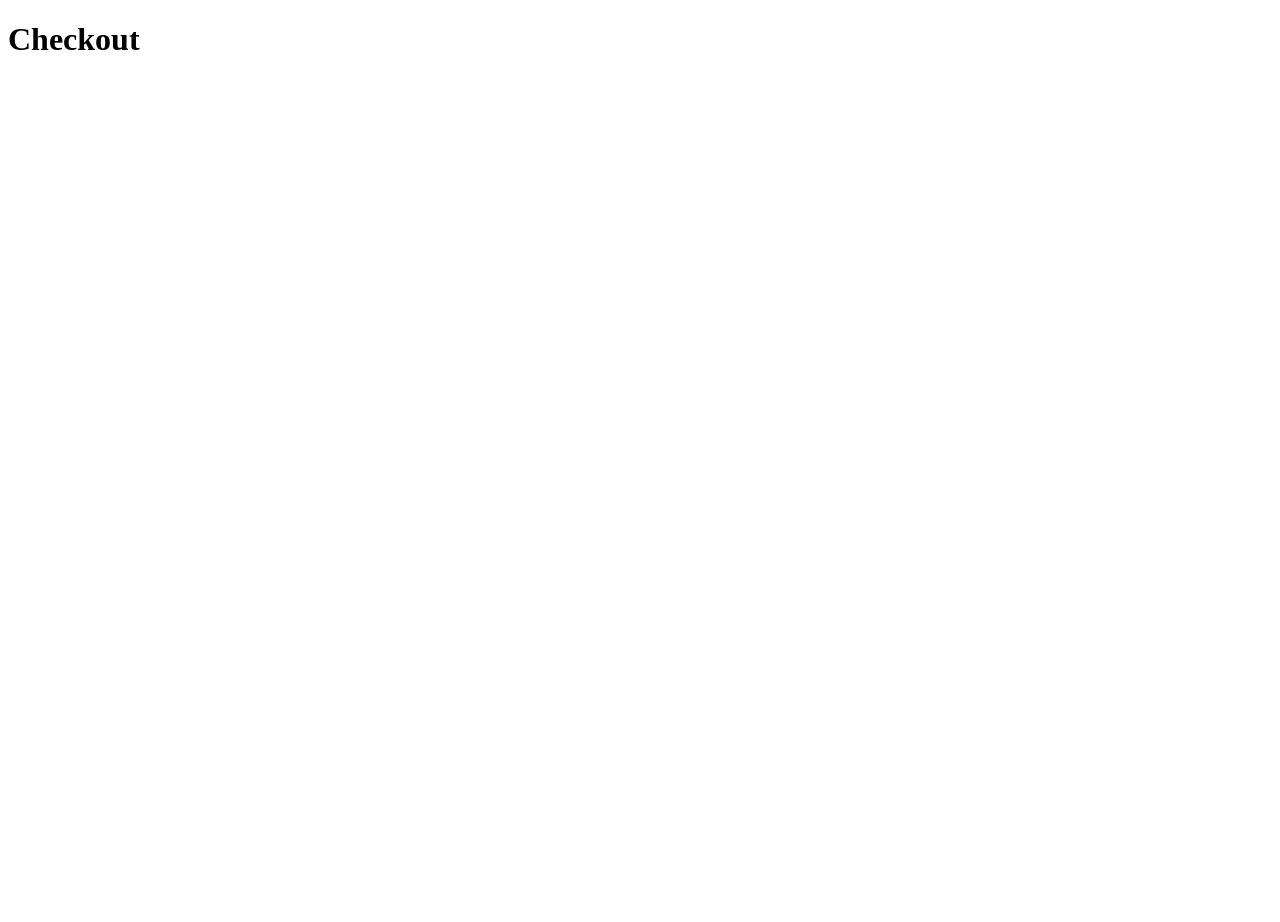
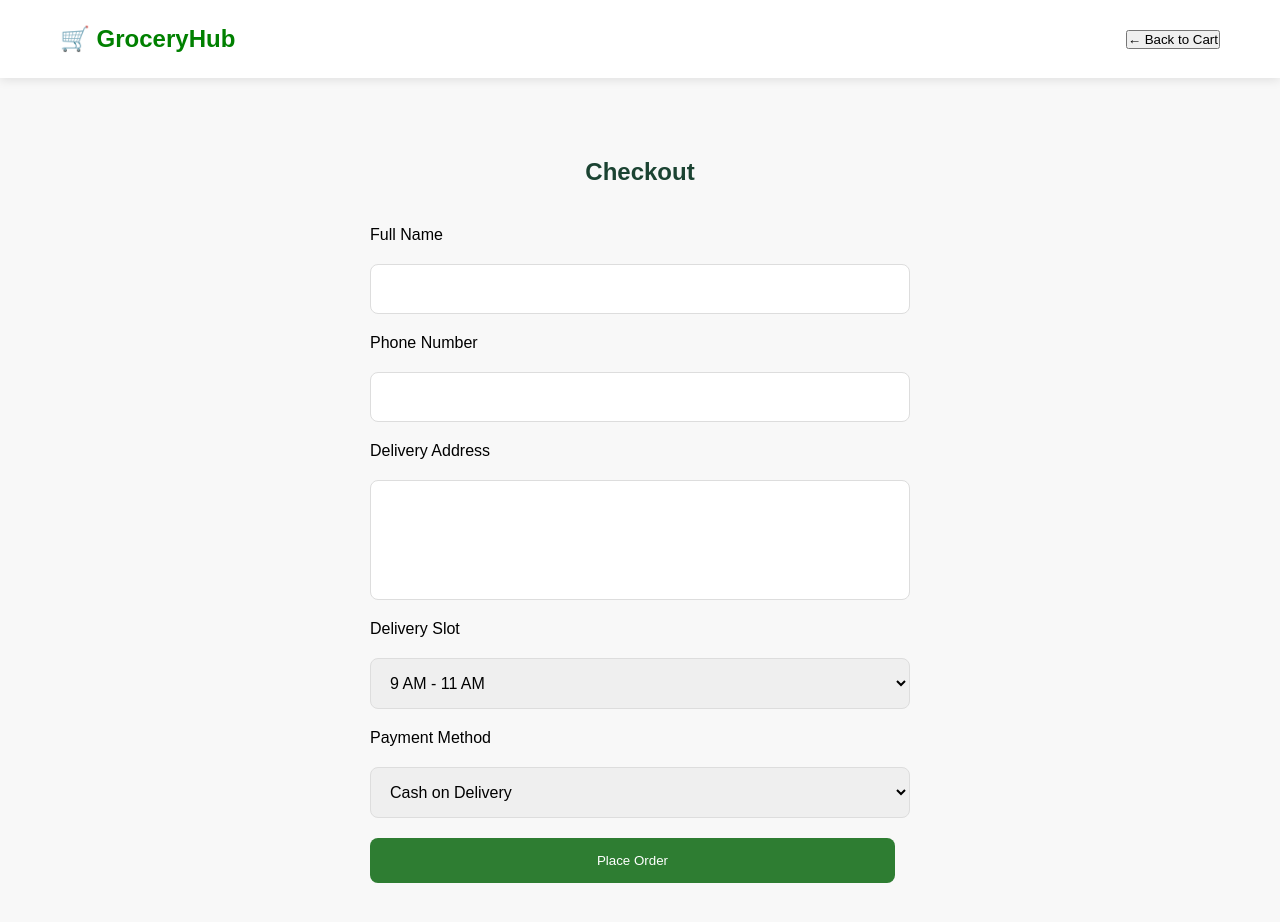
Before and after one commit to Satyam-dev06/grocery-delivery-platform, a website: page client/checkout.html in a window 1280 px wide. Before the commit the page ends 800 px from the top, so only its background shows below. Drawn offline with Linux system fonts and the light colour scheme.

```diff
--- a/client/checkout.html
+++ b/client/checkout.html
@@ -1,11 +1,115 @@
 <!DOCTYPE html>
 <html lang="en">
-  <head>
-    <meta charset="UTF-8" />
-    <meta name="viewport" content="width=device-width, initial-scale=1.0" />
-    <title>Checkout</title>
-  </head>
-  <body>
-    <h1>Checkout</h1>
-  </body>
+
+<head>
+
+<meta charset="UTF-8">
+
+<meta name="viewport"
+content="width=device-width, initial-scale=1">
+
+<title>Checkout</title>
+
+<link rel="stylesheet"
+href="./css/style.css">
+
+</head>
+
+<body>
+
+<header>
+
+<nav class="navbar">
+
+<div class="logo">
+
+🛒 GroceryHub
+
+</div>
+
+<button
+onclick="window.location.href='cart.html'">
+
+← Back to Cart
+
+</button>
+
+</nav>
+
+</header>
+
+<main>
+
+<section class="checkout">
+
+<h2>Checkout</h2>
+
+<form id="checkoutForm">
+
+<label>Full Name</label>
+
+<input
+type="text"
+id="name"
+required>
+
+<label>Phone Number</label>
+
+<input
+type="tel"
+id="phone"
+required>
+
+<label>Delivery Address</label>
+
+<textarea
+id="address"
+required></textarea>
+
+<label>Delivery Slot</label>
+
+<select id="slot">
+
+<option>9 AM - 11 AM</option>
+
+<option>11 AM - 1 PM</option>
+
+<option>2 PM - 4 PM</option>
+
+<option>5 PM - 7 PM</option>
+
+</select>
+
+<label>Payment Method</label>
+
+<select id="payment">
+
+<option>Cash on Delivery</option>
+
+<option>UPI</option>
+
+<option>Debit Card</option>
+
+<option>Credit Card</option>
+
+</select>
+
+<button
+class="shop-btn"
+type="submit">
+
+Place Order
+
+</button>
+
+</form>
+
+</section>
+
+</main>
+
+<script src="./js/checkout.js"></script>
+
+</body>
+
 </html>
--- a/client/css/style.css
+++ b/client/css/style.css
@@ -603,3 +603,69 @@ border-radius:6px;
 cursor:pointer;
 
 }
+.checkout{
+
+padding:80px;
+
+max-width:700px;
+
+margin:auto;
+
+}
+
+.checkout h2{
+
+text-align:center;
+
+margin-bottom:40px;
+
+color:#1B4332;
+
+}
+
+.checkout form{
+
+display:flex;
+
+flex-direction:column;
+
+gap:20px;
+
+}
+
+.checkout input,
+.checkout textarea,
+.checkout select{
+
+padding:15px;
+
+font-size:16px;
+
+border:1px solid #ddd;
+
+border-radius:8px;
+
+}
+
+.checkout textarea{
+
+height:120px;
+
+resize:none;
+
+}
+.orders-page{
+
+padding:80px;
+
+}
+
+.orders-page h2{
+
+text-align:center;
+
+margin-bottom:40px;
+
+color:#1B4332;
+
+}
--- /dev/null
+++ b/client/js/checkout.js
@@ -0,0 +1,51 @@
+const form = document.getElementById("checkoutForm");
+
+form.addEventListener("submit", function(event){
+
+    event.preventDefault();
+
+    // Read cart
+    const cart = JSON.parse(localStorage.getItem("cart")) || [];
+
+    // ✅ Paste it HERE
+    if (cart.length === 0) {
+
+        alert("Your cart is empty!");
+
+        window.location.href = "index.html";
+
+        return;
+
+    }
+
+    // Read old orders
+    const orders = JSON.parse(localStorage.getItem("orders")) || [];
+
+    // Create new order
+    const order = {
+
+        customerName: document.getElementById("name").value,
+
+        phone: document.getElementById("phone").value,
+
+        address: document.getElementById("address").value,
+
+        slot: document.getElementById("slot").value,
+
+        payment: document.getElementById("payment").value,
+
+        items: cart,
+
+        orderDate: new Date().toLocaleString()
+
+    };
+
+    orders.push(order);
+
+    localStorage.setItem("orders", JSON.stringify(orders));
+
+    localStorage.removeItem("cart");
+
+    window.location.href = "order-success.html";
+
+});
```
Also changed, not shown: client/cart.html (+4 -2 lines), client/index.html (+5 -2 lines), client/js/orders.js (added, +60 -0 lines), client/order-success.html (added, +42 -0 lines), client/orders.html (added, +59 -0 lines).
